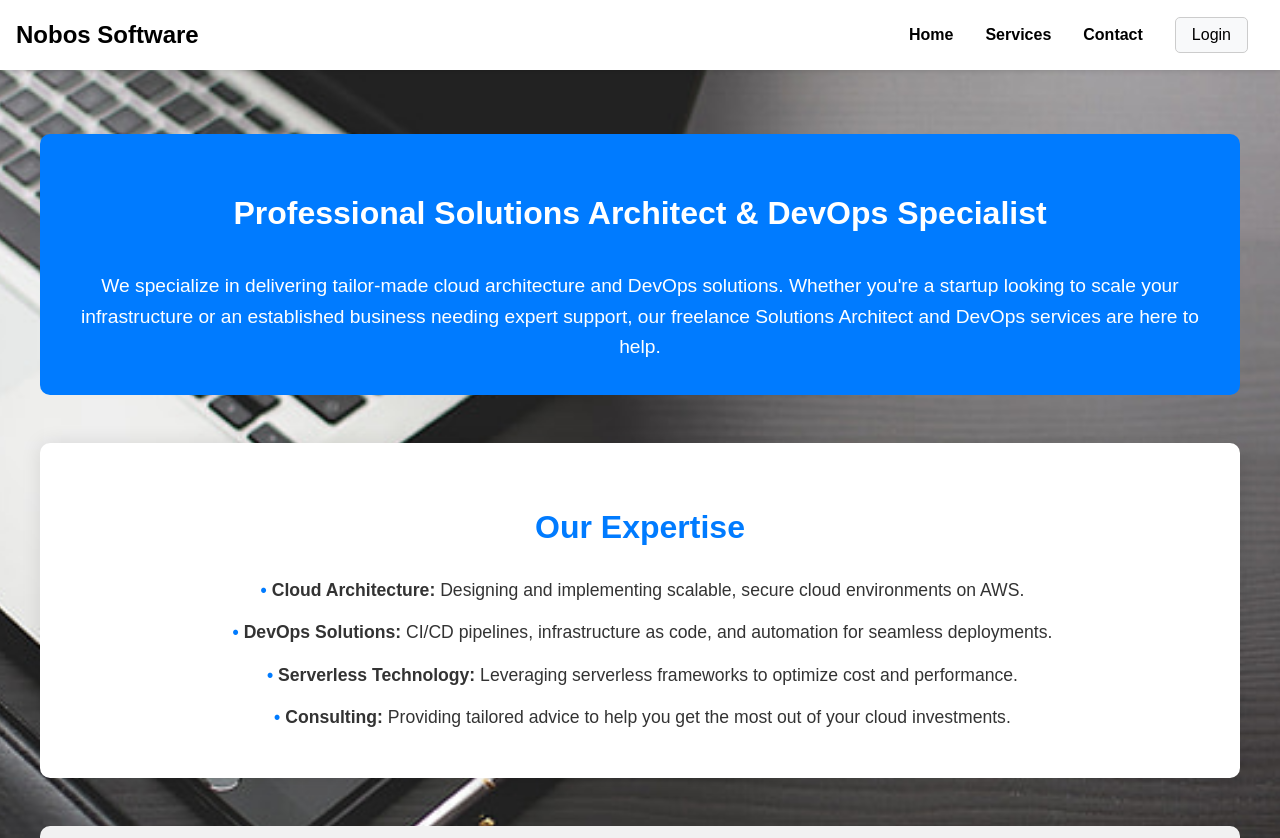
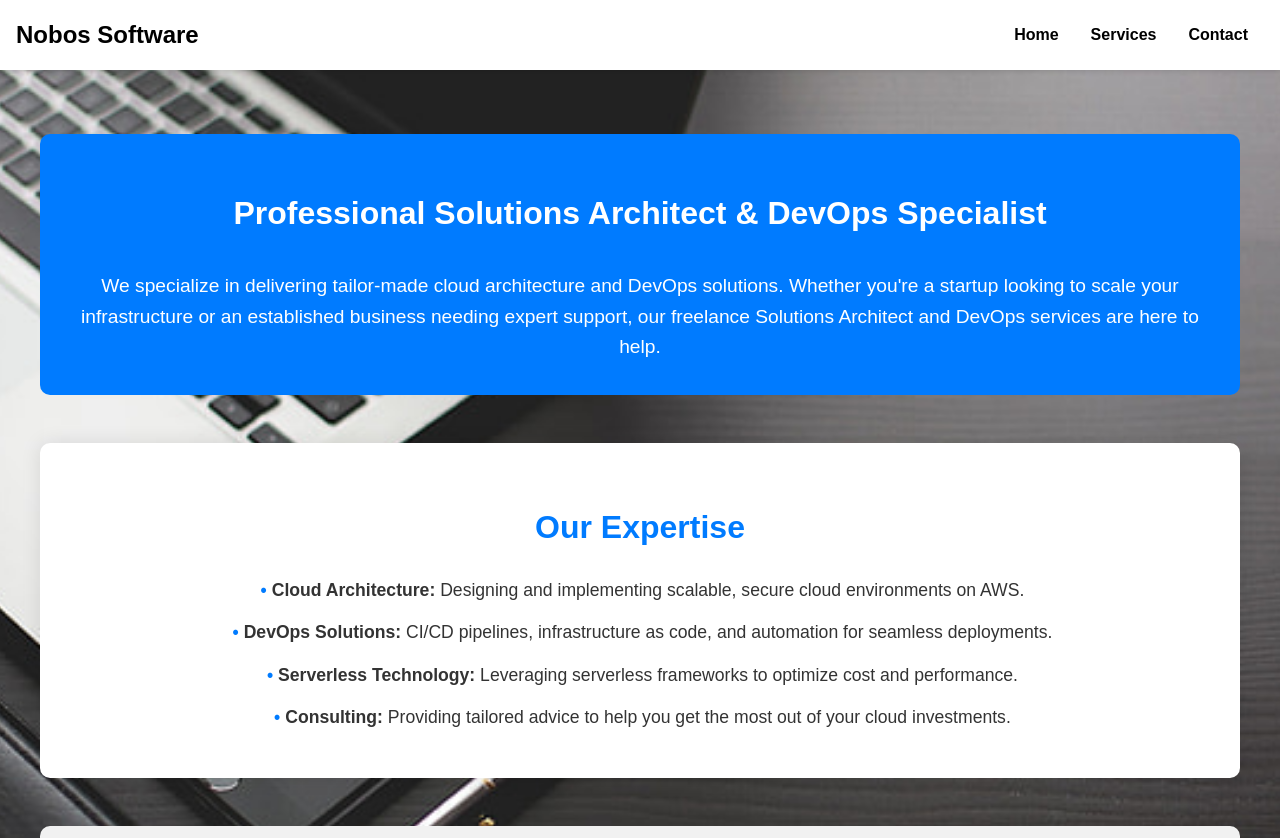
Before and after one commit to nboyers/nobosoftware-website, a React (Create React App) app: page / in a window 1280 px wide. Shown: the top 838 px of the page. Built offline with nearby package versions, Linux system fonts and the light colour scheme.

Commit message:
Updated Footer Date

```diff
--- a/src/components/Navbar.js
+++ b/src/components/Navbar.js
@@ -2,19 +2,6 @@ import React from 'react';
 import { Link } from 'react-router-dom';
 import './Navbar.css';
 
-// Function to securely redirect the user to Cognito's Hosted UI
-const redirectToCognitoHostedUI = () => {
-  const clientId = process.env.REACT_APP_COGNITO_CLIENT_ID;
-  const redirectUri = encodeURIComponent(process.env.REACT_APP_COGNITO_REDIRECT_URI);
-  const cognitoDomain = process.env.REACT_APP_COGNITO_DOMAIN;
-
-  if (!clientId || !redirectUri || !cognitoDomain) {
-    console.error('Missing environment variables for Cognito Hosted UI redirect.');
-    return;
-  }
-
-  window.location.href = `${cognitoDomain}/login?client_id=${clientId}&response_type=code&scope=openid&redirect_uri=${redirectUri}`;
-};
 
 const Navbar = ({ isAuthenticated, onSignOut }) => {
   return (
@@ -35,11 +22,7 @@ const Navbar = ({ isAuthenticated, onSignOut }) => {
               <button onClick={onSignOut} className="login-link">Sign Out</button>
             </li>
           </>
-        ) : (
-          <li className="navbar-login">
-            <button onClick={redirectToCognitoHostedUI} className="login-link">Login</button>
-          </li>
-        )}
+        ) : null /* Remove the "Log in" button */}
       </ul>
     </nav>
   );
```
